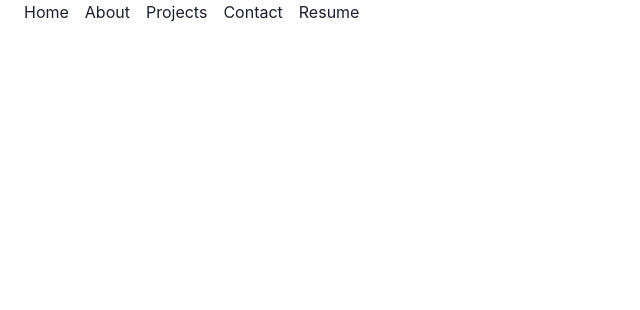
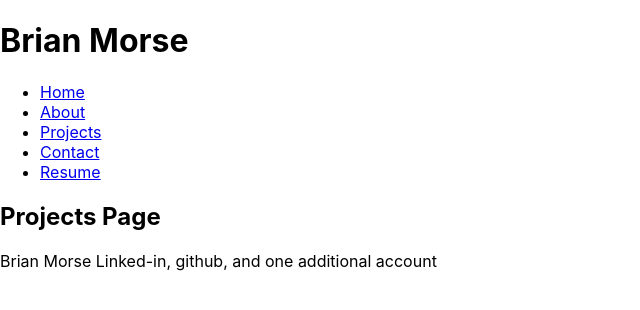
Before and after one commit to BrianMorse1/react-portfolio, a React (Create React App) app: page /projects in a window 1280 px wide. Shown: the top 310 px of the page, without its empty margins (0-640 px from the left). Built offline with nearby package versions, Linux system fonts and the light colour scheme.

Commit message:
major overhaul to project, using vanilla React now

```diff
--- a/package.json
+++ b/package.json
@@ -3,6 +3,7 @@
   "version": "0.1.0",
   "private": true,
   "dependencies": {
+    "@babel/core": "^7.22.9",
     "@chakra-ui/react": "^2.7.1",
     "@emotion/react": "^11.11.1",
     "@emotion/styled": "^11.11.0",
--- a/src/App.js
+++ b/src/App.js
@@ -1,16 +1,55 @@
-import './App.css';
-import { ChakraProvider } from '@chakra-ui/react';
-import Navbar from './components/Navbar';
-import ProjectsPage from './pages/Projects';
-import { BrowserRouter as Router, Switch, Route } from 'react-router-dom';
+import React, { useState } from 'react';
+import { BrowserRouter as Router, Switch, Route, Link } from 'react-router-dom';
 
+import Home from './components/Home';
+import About from './components/About';
+import Contact from './components/Contact';
+import Projects from './components/Projects';
+import Resume from './components/Resume';
+import Footer from './components/Footer';
 
 function App() {
+  const [activeLink, setActiveLink] = useState('');
+
   return (
-    <ChakraProvider>
-      <Navbar></Navbar>
-  </ChakraProvider>
-  );
+    <Router>
+      <div>
+        <header>
+          <h1>Brian Morse</h1>
+          <nav>
+            <ul>
+              <li>
+              <Link to="/" onClick={() => setActiveLink('home')}>Home</Link>
+              </li>
+              <li>
+                <Link to="/about" onClick={() => setActiveLink('about')}>About</Link>
+              </li>
+              <li>
+                <Link to="/projects" onClick={() => setActiveLink('projects')}>Projects</Link>
+              </li>
+              <li>
+                <Link to="/contact" onClick={() => setActiveLink('contact')}>Contact</Link>
+              </li>
+              <li>
+                <Link to="/resume" onClick={() => setActiveLink('resume')}>Resume</Link>
+              </li>
+            </ul>
+          </nav>
+        </header>
+
+        <div className='display-area'>
+          <Switch>
+            <Route exact path='/' component={Home} />
+            <Route path='/components/About' component={About} />
+            <Route path='/projects' component={Projects} />
+            <Route path='/contact' component={Contact} />
+            <Route path='/resume' component={Resume} />
+          </Switch>
+          </div>
+        <Footer />
+      </div>
+    </Router>
+  )
 }
 
 export default App;
--- /dev/null
+++ b/src/components/About.js
@@ -0,0 +1,12 @@
+import React from 'react';
+
+function About() {
+  return (
+    <div>
+      <h2>About Page</h2>
+      {/* Add any other content you want */}
+    </div>
+  );
+}
+
+export default About;
--- /dev/null
+++ b/src/components/Contact.js
@@ -0,0 +1,12 @@
+import React from 'react';
+
+function Contact() {
+  return (
+    <div>
+      <h2>Contact Page</h2>
+      {/* Add any other content you want */}
+    </div>
+  );
+}
+
+export default Contact;
--- /dev/null
+++ b/src/components/Footer.js
@@ -0,0 +1,11 @@
+import React from 'react';
+
+function Footer() {
+  return (
+    <footer>
+      <p>Brian Morse Linked-in, github, and one additional account</p>
+    </footer>
+  );
+}
+
+export default Footer;
--- /dev/null
+++ b/src/components/Home.js
@@ -0,0 +1,7 @@
+import React from 'react';
+
+function Home() {
+  return <h2>Welcome to the Home Page!</h2>;
+}
+
+export default Home;
--- /dev/null
+++ b/src/components/Projects.js
@@ -0,0 +1,12 @@
+import React from 'react';
+
+function Projects() {
+  return (
+    <div>
+      <h2>Projects Page</h2>
+      {/* Add any other content you want */}
+    </div>
+  );
+}
+
+export default Projects;
--- a/src/pages/Projects.js
+++ /dev/null
@@ -1,43 +0,0 @@
-import { Container } from "@chakra-ui/layout";
-import React from "react";
-import { Card, CardHeader, CardBody, CardFooter, Image, Stack, Button, Text } from '@chakra-ui/react'
-function ProjectsPage() {
-return (
-    <Container>
-        <Card
-  direction={{ base: 'column', sm: 'row' }}
-  overflow='hidden'
-  variant='outline'
->
-  <Image
-    objectFit='cover'
-    maxW={{ base: '100%', sm: '200px' }}
-    src='https://images.unsplash.com/photo-1667489022797-ab608913feeb?ixlib=rb-4.0.3&ixid=MnwxMjA3fDB8MHxlZGl0b3JpYWwtZmVlZHw5fHx8ZW58MHx8fHw%3D&auto=format&fit=crop&w=800&q=60'
-    alt='Caffe Latte'
-  />
-
-  <Stack>
-    <CardBody>
-      <Heading size='md'>The perfect latte</Heading>
-
-      <Text py='2'>
-        Caffè latte is a coffee beverage of Italian origin made with espresso
-        and steamed milk.
-      </Text>
-    </CardBody>
-
-    <CardFooter>
-      <Button variant='solid' colorScheme='blue'>
-        Buy Latte
-      </Button>
-    </CardFooter>
-  </Stack>
-</Card>
-
-    </Container>
-)
-};
-
-
-
-export default ProjectsPage;
```
Also changed, not shown: src/components/Resume.js (added), 1 other file (tests, documents, lock files or other folders).
